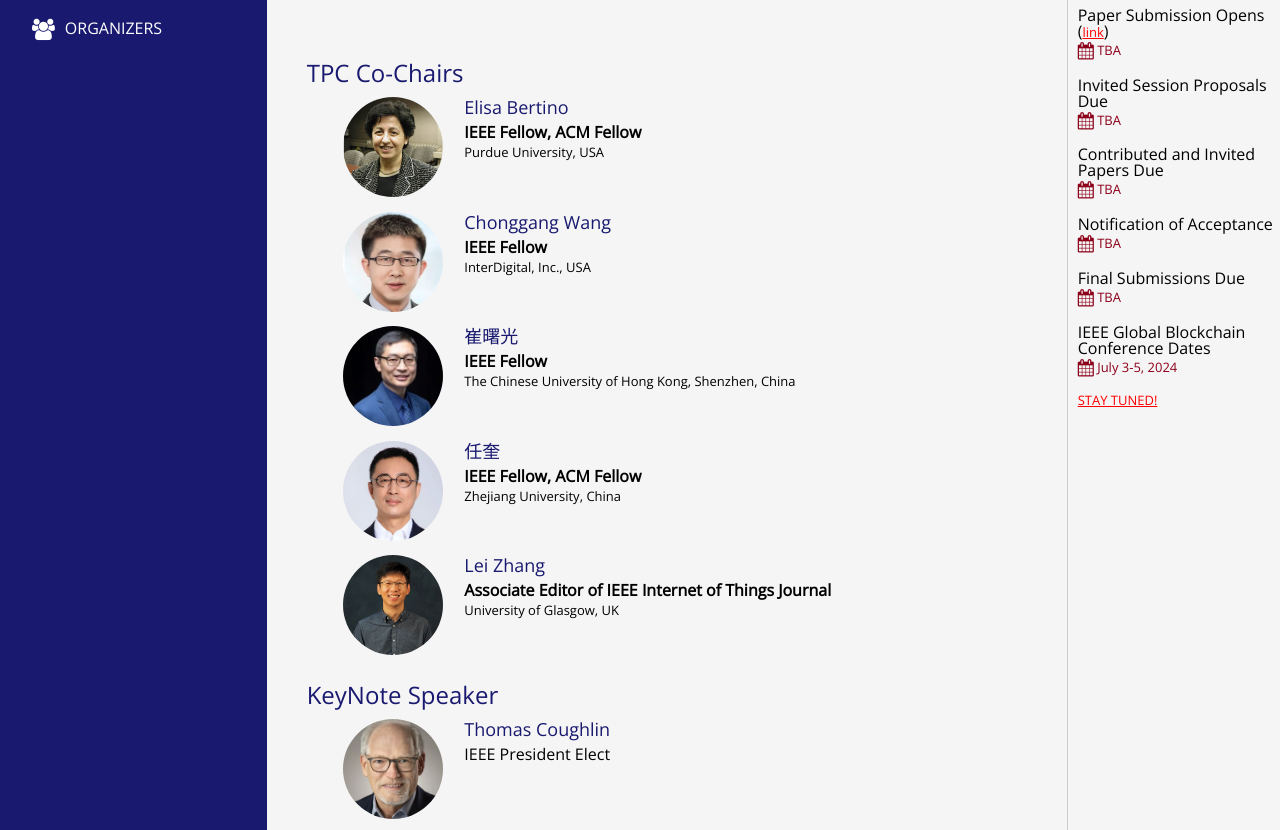
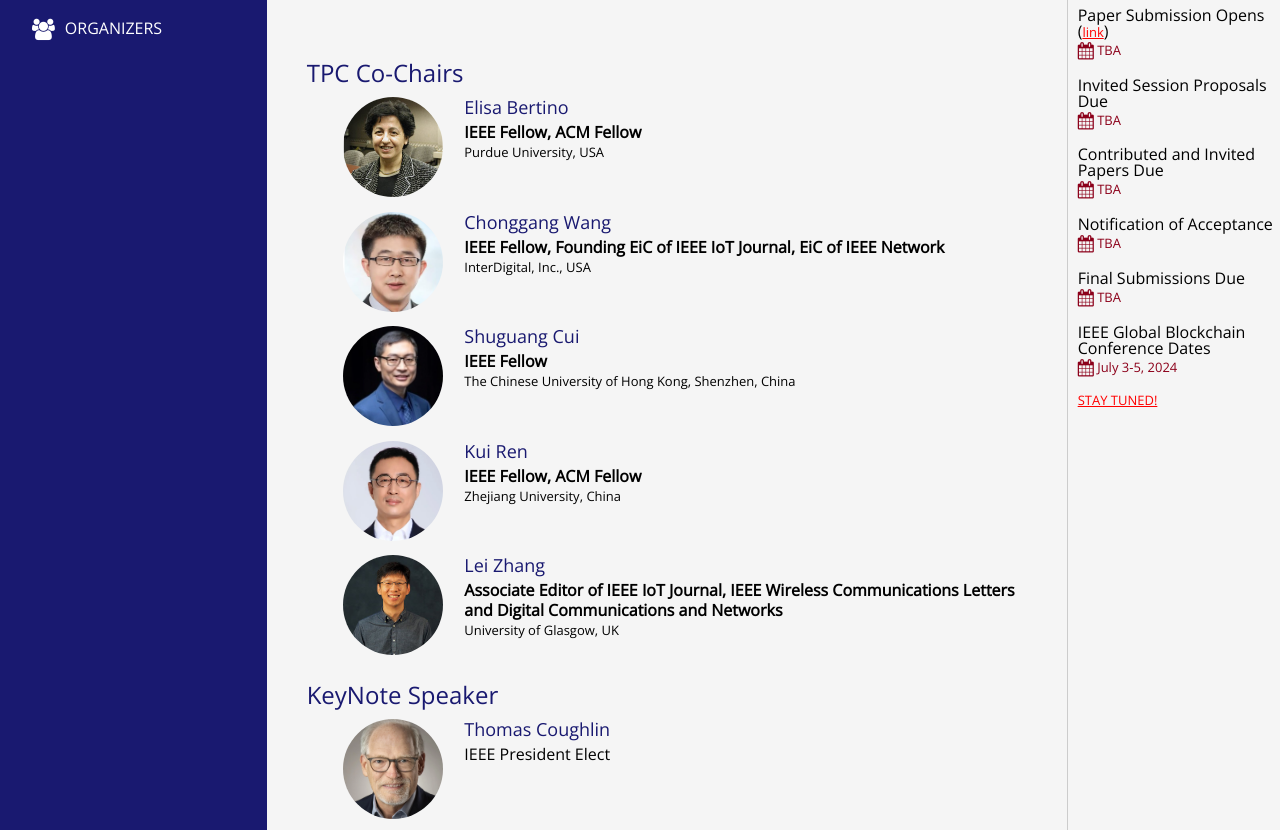
Before and after one commit to Tongji-Blockchain/GBC-web-chinese, a PHP site: page /organizers.php in a window 1280 px wide. Shown: the part 413-1243 px from the top of the page. Run offline with PHP 8.4, Linux system fonts and the light colour scheme; data that the repository does not hold is empty; some libraries are stand-ins or nearby versions.

Commit message:
title修正

```diff
--- a/organizers.php
+++ b/organizers.php
@@ -36,7 +36,7 @@ require 'header-left-bar.php'; //THIS MUST BE INCLUDED FOR EACH PAGE
 		<div class="pic headshot round" style="background:url(images/organizers/chonggangwang.png);background-size:100px 100px;"></div>
 		<div class="info-container">
 			<div class="name">Chonggang Wang</div>
-			<div class="role bold">IEEE Fellow</div>
+			<div class="role bold">IEEE Fellow, Founding EiC of IEEE IoT Journal, EiC of IEEE Network</div>
 			<div class="affiliation">InterDigital, Inc., USA</div>
 		</div>
 	</div>
@@ -44,7 +44,7 @@ require 'header-left-bar.php'; //THIS MUST BE INCLUDED FOR EACH PAGE
 	<div class="flex flex-auto person-container">
 		<div class="pic headshot round" style="background:url(images/organizers/cuishuguang.png);background-size:100px 100px;"></div>
 		<div class="info-container">
-			<div class="name">崔曙光</div>
+			<div class="name">Shuguang Cui</div>
 			<div class="role bold">IEEE Fellow</div>
 			<div class="affiliation">The Chinese University of Hong Kong, Shenzhen, China</div>
 		</div>
@@ -53,7 +53,7 @@ require 'header-left-bar.php'; //THIS MUST BE INCLUDED FOR EACH PAGE
 	<div class="flex flex-auto person-container">
 		<div class="pic headshot round" style="background:url(images/organizers/renkui.png);background-size:100px 100px;"></div>
 		<div class="info-container">
-			<div class="name">任奎</div>
+			<div class="name">Kui Ren</div>
 			<div class="role bold">IEEE Fellow, ACM Fellow</div>
 			<div class="affiliation">Zhejiang University, China</div>
 		</div>
@@ -63,7 +63,7 @@ require 'header-left-bar.php'; //THIS MUST BE INCLUDED FOR EACH PAGE
 		<div class="pic headshot round" style="background:url(images/organizers/leizhang.png);background-size:100px 100px;"></div>
 		<div class="info-container">
 			<div class="name">Lei Zhang</div>
-			<div class="role bold">Associate Editor of IEEE Internet of Things Journal</div>
+			<div class="role bold">Associate Editor of IEEE IoT Journal, IEEE Wireless Communications Letters and Digital Communications and Networks</div>
 			<div class="affiliation">University of Glasgow, UK</div>
 		</div>
 	</div>
```
